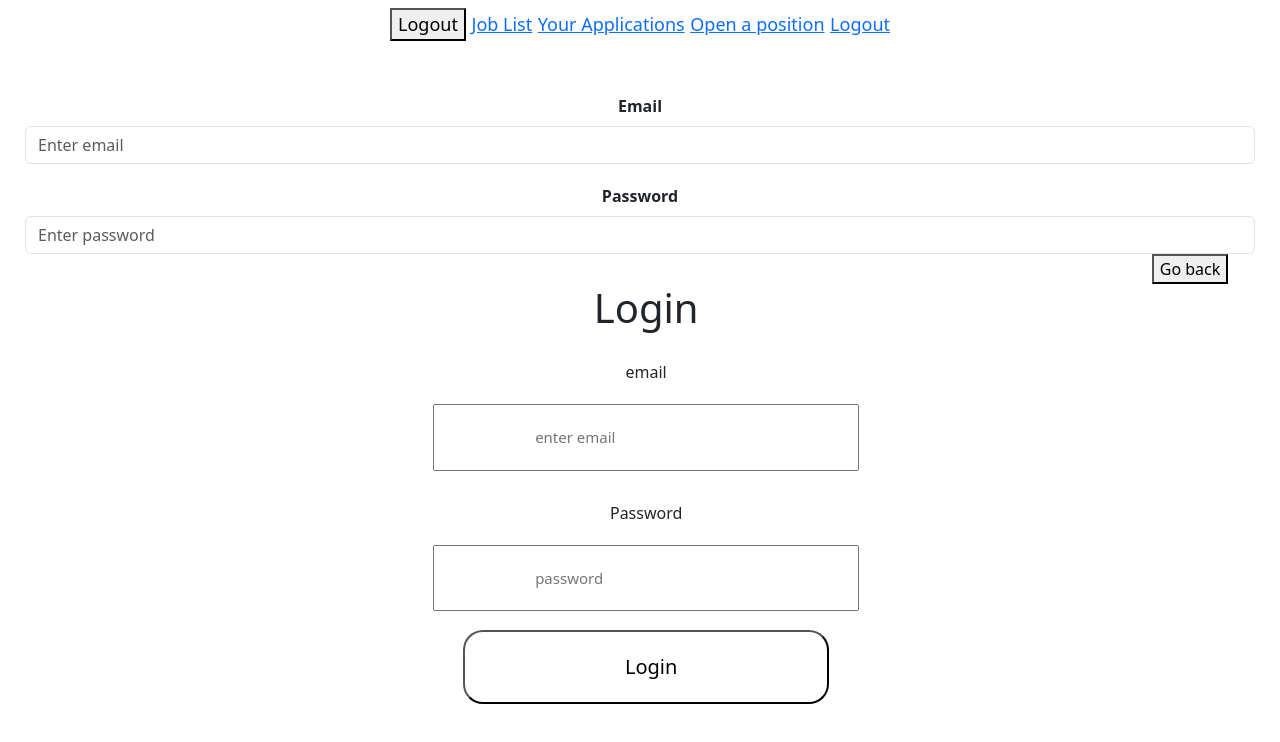
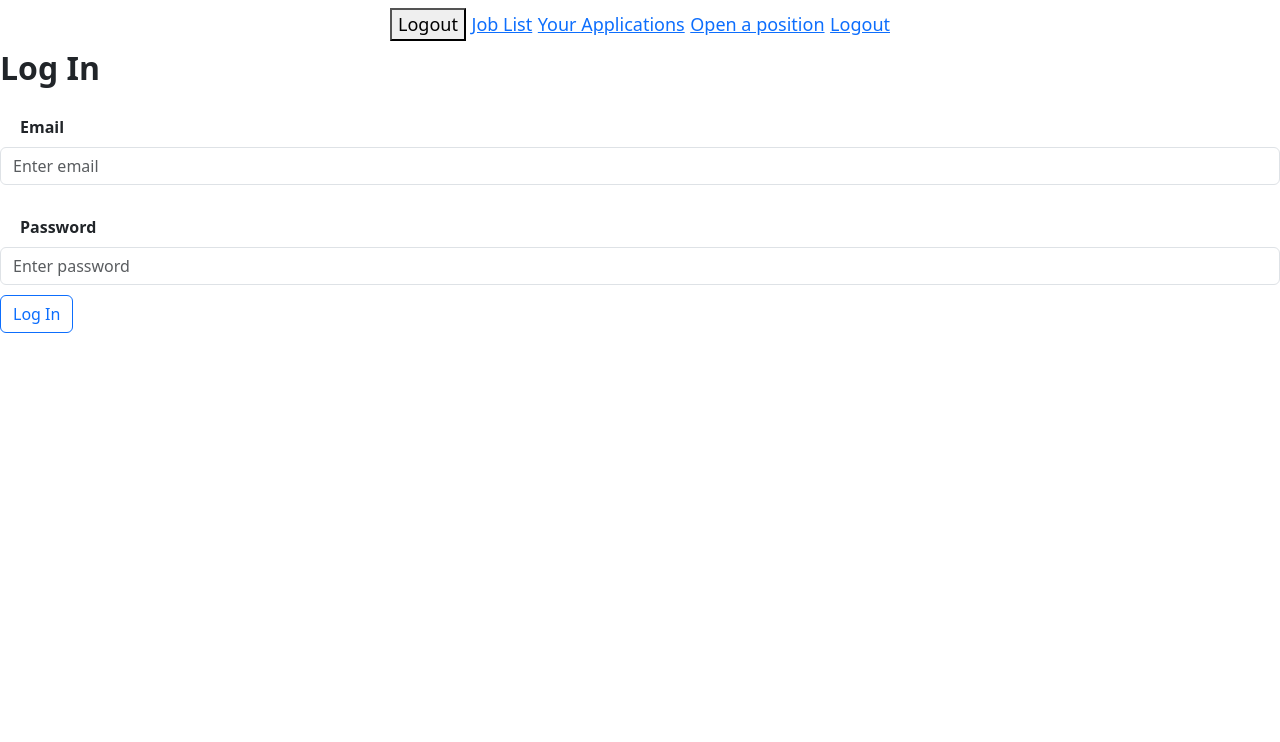
Before and after one commit to Kandedriva/final_project, a React (Create React App) app: page /login in a window 1280 px wide. Shown: the top 742 px of the page. Built offline with nearby package versions, Linux system fonts and the light colour scheme.

Commit message:
Add bootstrap code in Login component to change the form.

```diff
--- a/src/components/Login.js
+++ b/src/components/Login.js
@@ -4,25 +4,26 @@ import { Form, Button } from 'react-bootstrap';
 
 
 
+
 function Login() {
-    const [mouseOver, setmouseOver] = useState(false);
+    // const [mouseOver, setmouseOver] = useState(false);
 
 const [email, setEmail] = useState("");
 const [password, setPassword] = useState("");
 const history = useHistory();
 
-function handleMouseOver(){
-    setmouseOver(true);
+// function handleMouseOver(){
+//     setmouseOver(true);
 
-}
+// }
 
-function handleMouseOut(){
-    setmouseOver(false);
-}
+// function handleMouseOut(){
+//     setmouseOver(false);
+// }
 
-function goBack(){
-  history.push("/logout")
-}
+// function goBack(){
+//   history.push("/logout")
+// }
 
 function handleSubmit(event){
 event.preventDefault();
@@ -31,22 +32,18 @@ if(validation()){
   fetch(`https://phase-2-banckend.onrender.com/users`)
   .then(response=> response.json())
   .then(data=>{
-    if(Object.keys(data).length ===0){
-      alert("Please provide valides informations")
-
-
-    }
-    data.map((dat)=>{
-      if(dat.password === password){
-        history.push("/")
-      }else{
+    if (Object.keys(data).length === 0) {
+      alert("Please provide valid information");
+  } else {
+      const user = data.find(dat => dat.password === password);
+      if (user) {
+          history.push("/");
+      } else {
+          alert("Invalid email or password");
       }
-
-    })
-
-    console.log(data);
+  }
   })
-  .catch((err)=>alert("Login failled due to" +err.message))
+  .catch((err)=>alert(err))
 }
 
 }
@@ -58,46 +55,60 @@ function validation(){
     alert("please Enter Email")
   }
 
-  if(password==="" || email===null){
+  if(password==="" || password===null){
     result = false;
     alert("please Enter Password")
   }
   return result;
 }
     return (
-
-      <div className="divi">
-
-<Form.Group controlId="formEmail">
+      <div className="logIn">
+    <h2 className="logH2"><strong>Log In</strong></h2>
+    <Form method="post" onSubmit={handleSubmit}>
+        <Form.Group controlId="formEmail">
           <Form.Label>Email</Form.Label>
-          <Form.Control type="email" placeholder="Enter email" />
+          <Form.Control type="email" placeholder="Enter email" name="email" className="login" onChange={(event)=>setEmail(event.target.value)}  value={email} />
         </Form.Group>
 
         <Form.Group controlId="formPassword">
           <Form.Label>Password</Form.Label>
-          <Form.Control type="password" placeholder="Enter password" />
+          <Form.Control type="password" placeholder="Enter password" className="login" name="password" onChange={(event)=>setPassword(event.target.value)} value={password} autoComplete="off"/>
         </Form.Group>
 
+        <Button
+        name="button"
+        type="submit"
+        variant="outline-primary"
+         className="SignIn">
+         Log In
+         </Button>{' '}
+        </Form>
+    </div>
 
-      <nav><button className="goback" onClick={goBack}> Go back</button></nav>
-        <form className="mb-3 loginForm" action="index.html" method="post" onSubmit={handleSubmit}>
-        <h1>Login</h1>
+      // <div className="divi">
 
-          <label htmlFor="fname">email</label><br />
-          <input className="login" type="text" name="email" id="fname" placeholder="enter email"  onChange={(event)=>setEmail(event.target.value)}  value={email} /><br />
-          <label htmlFor="password">Password</label><br />
-          <input className="login" type="password" name="password" id="password" placeholder="password" onChange={(event)=>setPassword(event.target.value)} value={password} autoComplete="false"/><br />
-          <button
-          type="submit"
-          name="button"
-          className="loginButton"
-          onMouseOut={handleMouseOut}
-        style={mouseOver? {backgroundColor: "#00FFFF"}: { backgroundColor: "white"}}
-        onMouseOver={handleMouseOver}
-          >Login</button>
-        </form>
 
-      </div>
+
+
+      // <nav><button className="goback" onClick={goBack}> Go back</button></nav>
+      //   <form className="mb-3 loginForm" action="index.html" method="post" onSubmit={handleSubmit}>
+      //   <h1>Login</h1>
+
+      //     <label htmlFor="fname">email</label><br />
+      //     <input className="login" type="text" name="email" id="fname" placeholder="enter email"  onChange={(event)=>setEmail(event.target.value)}  value={email} /><br />
+      //     <label htmlFor="password">Password</label><br />
+      //     <input className="login" type="password" name="password" id="password" placeholder="password" onChange={(event)=>setPassword(event.target.value)} value={password} autoComplete="false"/><br />
+      //     <button
+      //     type="submit"
+      //     name="button"
+      //     className="loginButton"
+      //     onMouseOut={handleMouseOut}
+      //   style={mouseOver? {backgroundColor: "#00FFFF"}: { backgroundColor: "white"}}
+      //   onMouseOver={handleMouseOver}
+      //     >Login</button>
+      //   </form>
+
+      // </div>
     );
   }
 export default Login;
```
